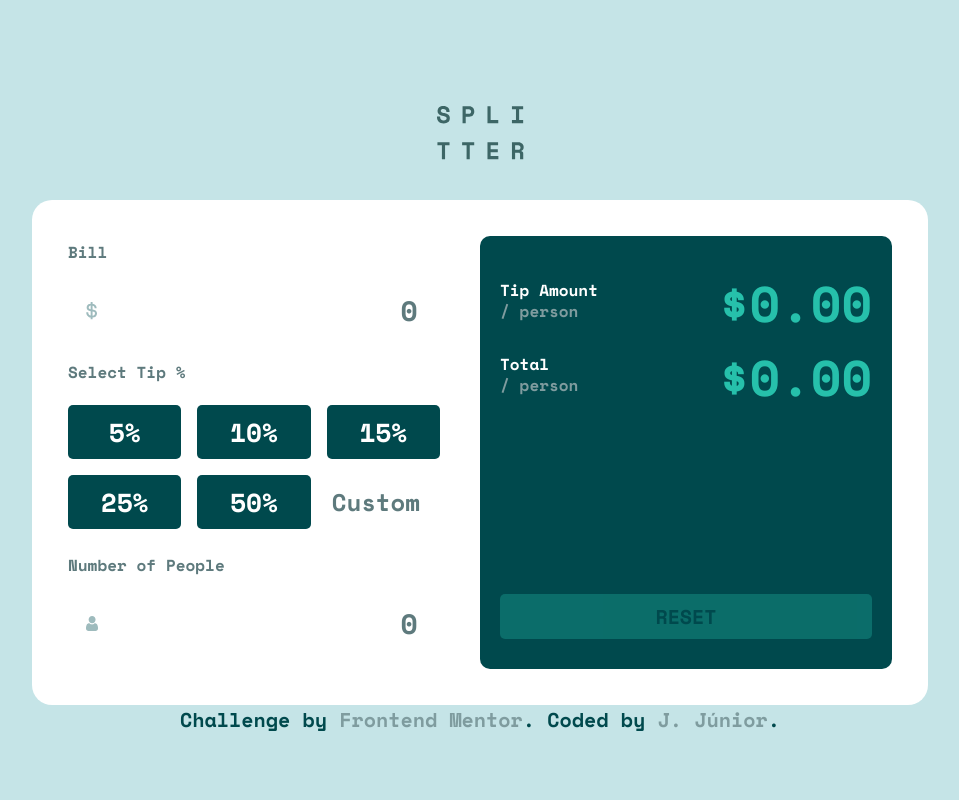
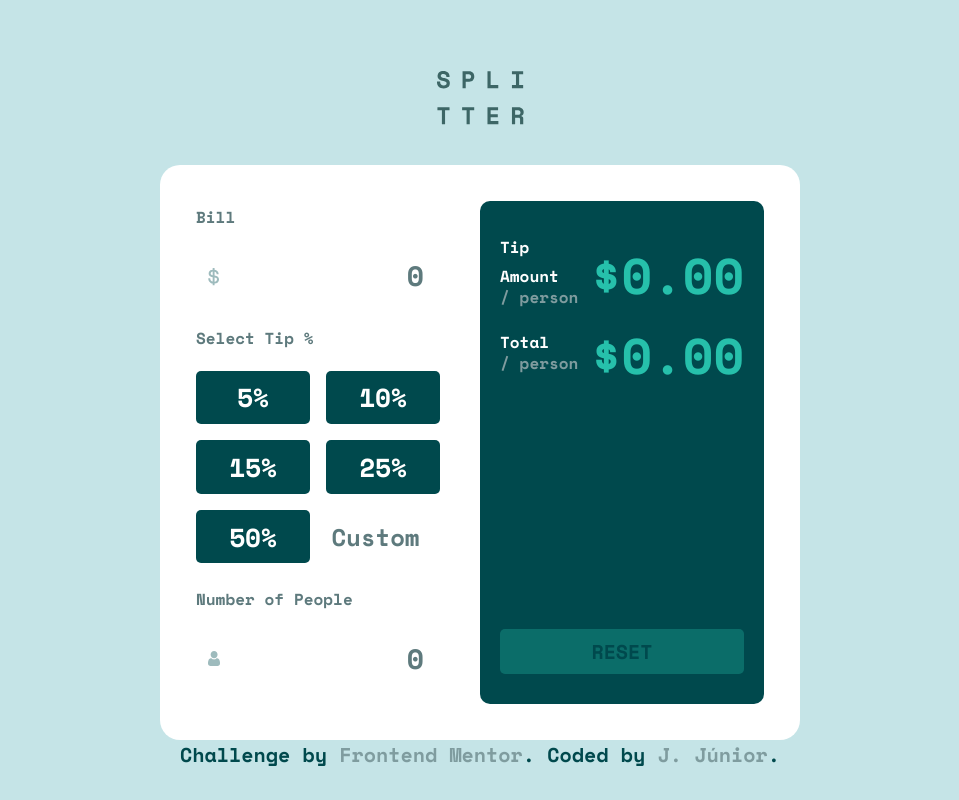
Before and after one commit to jjuniorbrasil/vessel, a plain HTML site: page Frontend Mentor/tip-calculator-app-main/index.html in a window 1280 px wide. Shown: the whole page, without its empty margins (160-1119 px from the left). Drawn offline with nearby package versions, Linux system fonts and the light colour scheme.

Commit message:
again...

```diff
--- a/Frontend Mentor/tip-calculator-app-main/style.css
+++ b/Frontend Mentor/tip-calculator-app-main/style.css
@@ -243,3 +243,9 @@ main .result .button:focus, main .result .button:active {
         left: 23%;
     }
 }
+
+@media screen and (min-width: 1024px) {
+    main {
+        width: 50%;
+    }
+}
```
